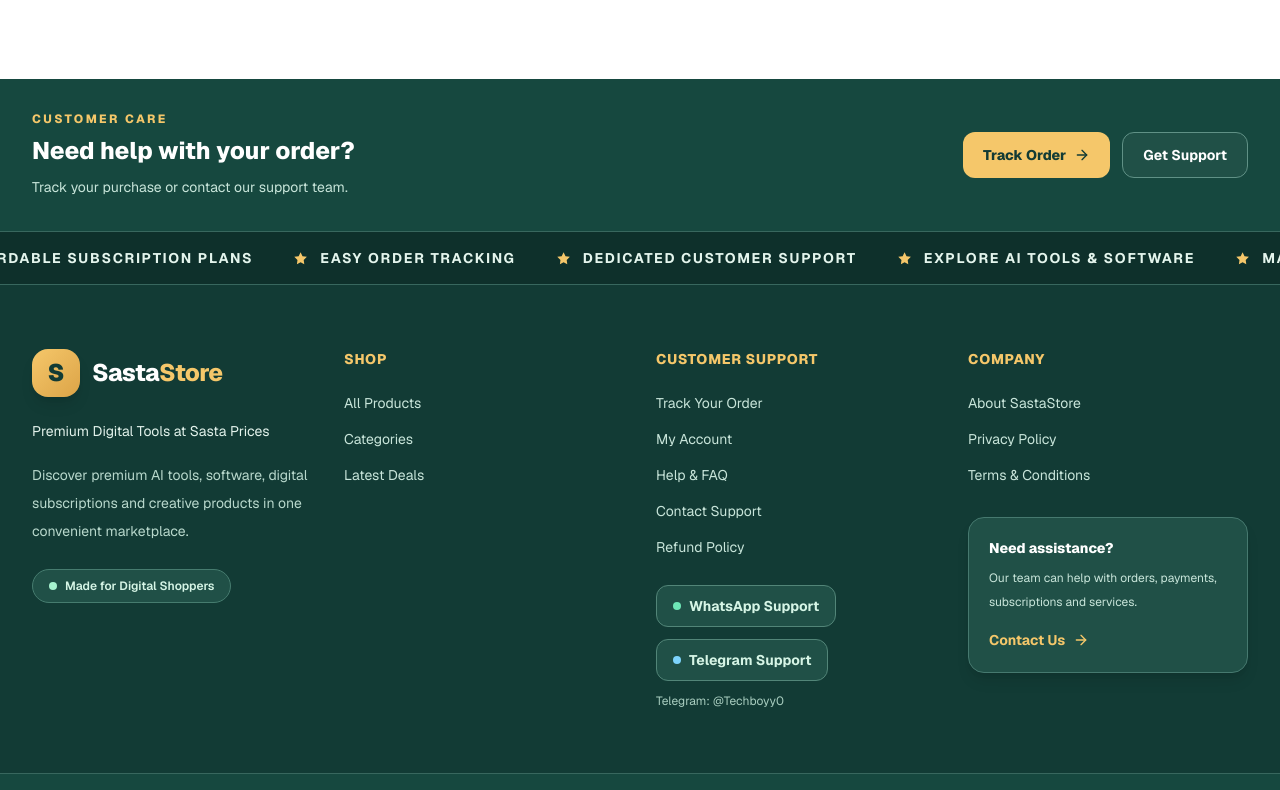
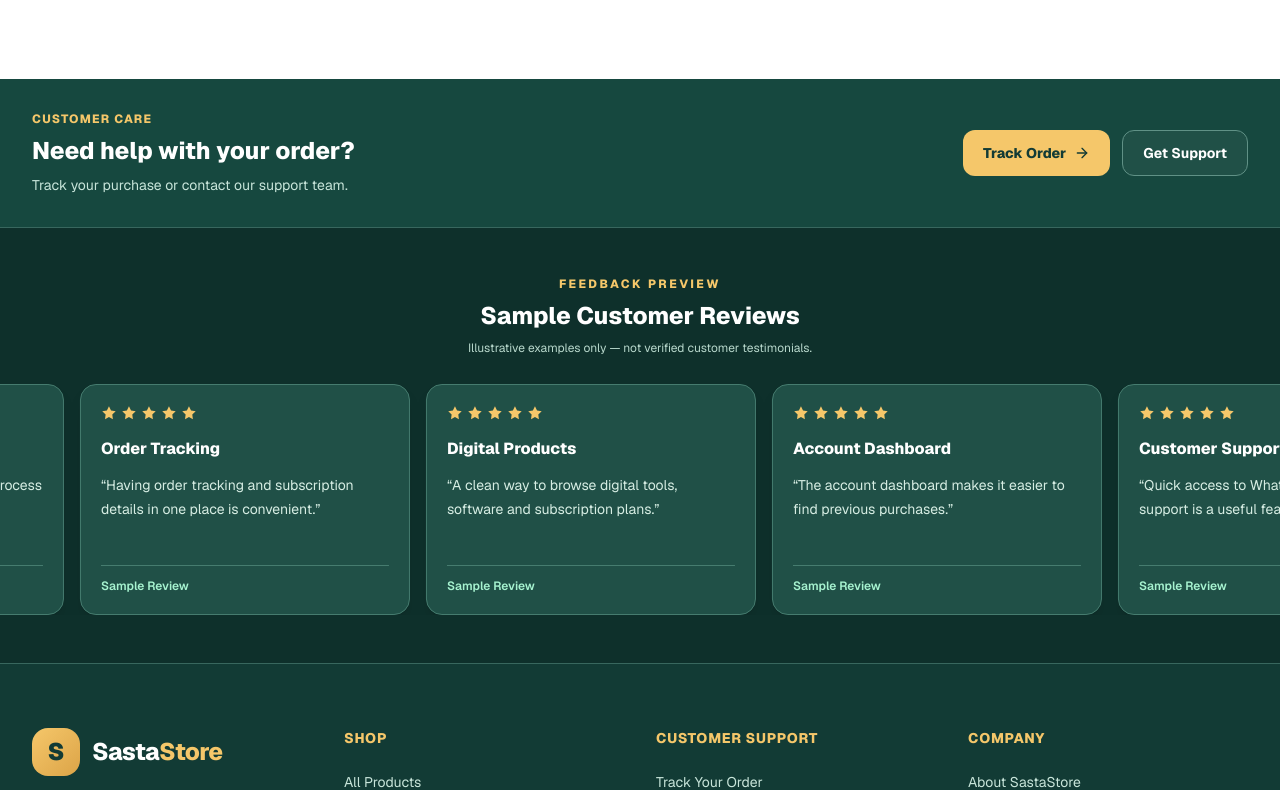
Before and after one commit to scottburchill51-beep/sastastore0, a Next.js app: page / in a window 1280 px wide. Shown: the part 5321-6111 px from the top of the page. Built offline with nearby package versions, Linux system fonts and the light colour scheme; no server answers; the database is empty.

Commit message:
Update Footer.tsx

```diff
--- a/src/components/layout/Footer.tsx
+++ b/src/components/layout/Footer.tsx
@@ -33,13 +33,29 @@ const whatsappChannelUrl =
 const facebookUrl =
   "https://www.facebook.com/share/1cbKHVxxJi/";
 
-const tickerMessages = [
-  "Premium Digital Products",
-  "Affordable Subscription Plans",
-  "Easy Order Tracking",
-  "Dedicated Customer Support",
-  "Explore AI Tools & Software",
-  "Manage Your Subscriptions",
+// These are illustrative examples, not actual customer reviews.
+// Replace with genuine customer feedback when available.
+const sampleReviews = [
+  {
+    title: "Easy Shopping",
+    text: "The product selection and checkout process are simple to understand.",
+  },
+  {
+    title: "Order Tracking",
+    text: "Having order tracking and subscription details in one place is convenient.",
+  },
+  {
+    title: "Digital Products",
+    text: "A clean way to browse digital tools, software and subscription plans.",
+  },
+  {
+    title: "Account Dashboard",
+    text: "The account dashboard makes it easier to find previous purchases.",
+  },
+  {
+    title: "Customer Support",
+    text: "Quick access to WhatsApp and Telegram support is a useful feature.",
+  },
 ];
 
 function FooterArrow() {
@@ -62,17 +78,25 @@ function FooterArrow() {
   );
 }
 
-function FooterStar() {
+function ReviewStars() {
   return (
+    <div
+      className="flex gap-1 text-[#F5C76A]"
+      aria-label="Decorative five-star illustration"
+    >
+      {Array.from({ length: 5 }, (_, index) => (
         <svg
-      width="15"
-      height="15"
+          key={index}
+          width="16"
+          height="16"
           viewBox="0 0 24 24"
           fill="currentColor"
           aria-hidden="true"
         >
           <path d="m12 2 3.1 6.3 7 1-5.1 5 .9 7-5.9-3.2-5.9 3.2.9-7-5.1-5 7-1L12 2Z" />
         </svg>
+      ))}
+    </div>
   );
 }
 
@@ -83,20 +107,20 @@ export function Footer() {
 
   return (
     <footer className="mt-auto overflow-hidden bg-[#123B35] text-white">
-      {/* SUPPORT BANNER */}
+      {/* CUSTOMER CARE BANNER */}
       <div className="border-b border-[#38675E] bg-[#16483F]">
         <Container>
           <div className="flex flex-col items-start justify-between gap-5 py-8 sm:flex-row sm:items-center">
             <div>
-              <p className="text-xs font-extrabold uppercase tracking-[0.2em] text-[#F5C76A]">
+              <p className="text-xs font-extrabold uppercase tracking-widest text-[#F5C76A]">
                 Customer Care
               </p>
 
-              <h2 className="mt-2 text-xl font-extrabold text-white sm:text-2xl">
+              <h2 className="mt-2 text-xl font-extrabold sm:text-2xl">
                 Need help with your order?
               </h2>
 
-              <p className="mt-2 text-sm leading-6 text-[#C8E5DA]">
+              <p className="mt-2 text-sm text-[#C8E5DA]">
                 Track your purchase or contact our support team.
               </p>
             </div>
@@ -104,7 +128,7 @@ export function Footer() {
             <div className="flex w-full flex-wrap gap-3 sm:w-auto">
               <Link
                 href="/track"
-                className="inline-flex items-center justify-center gap-2 rounded-xl bg-[#F5C76A] px-5 py-3 text-sm font-extrabold text-[#123B35] transition hover:bg-[#FFE09B]"
+                className="inline-flex items-center gap-2 rounded-xl bg-[#F5C76A] px-5 py-3 text-sm font-extrabold text-[#123B35] transition hover:bg-[#FFE09B]"
               >
                 Track Order
                 <FooterArrow />
@@ -112,7 +136,7 @@ export function Footer() {
 
               <Link
                 href="/contact"
-                className="inline-flex items-center justify-center rounded-xl border border-[#609186] bg-[#205047] px-5 py-3 text-sm font-bold text-white transition hover:bg-[#2A6258]"
+                className="rounded-xl border border-[#609186] bg-[#205047] px-5 py-3 text-sm font-bold text-white transition hover:bg-[#2A6258]"
               >
                 Get Support
               </Link>
@@ -121,36 +145,66 @@ export function Footer() {
         </Container>
       </div>
 
-      {/* MOVING PROMOTIONAL TICKER */}
-      <div
-        className="overflow-hidden border-b border-[#38675E] bg-[#0E302B] py-4"
-        aria-label="SastaStore marketplace highlights"
+      {/* MOVING SAMPLE REVIEW CARDS */}
+      <section
+        aria-labelledby="footer-reviews-title"
+        className="border-b border-[#38675E] bg-[#0E302B] py-12"
       >
-        <div className="sastastore-footer-marquee flex w-max">
+        <Container>
+          <div className="mb-7 text-center">
+            <p className="text-xs font-extrabold uppercase tracking-[0.2em] text-[#F5C76A]">
+              Feedback Preview
+            </p>
+
+            <h2
+              id="footer-reviews-title"
+              className="mt-2 text-2xl font-extrabold text-white"
+            >
+              Sample Customer Reviews
+            </h2>
+
+            <p className="mt-2 text-xs text-[#B8D8CC]">
+              Illustrative examples only — not verified
+              customer testimonials.
+            </p>
+          </div>
+        </Container>
+
+        <div className="overflow-hidden">
+          <div className="sastastore-review-track flex w-max">
             {[0, 1].map((copy) => (
               <div
                 key={copy}
-              className="flex shrink-0 items-center gap-10 pr-10"
+                className="flex shrink-0 gap-4 pr-4"
                 aria-hidden={copy === 1 ? true : undefined}
               >
-              {tickerMessages.map((message, index) => (
-                <div
+                {sampleReviews.map((review, index) => (
+                  <article
                     key={`${copy}-${index}`}
-                  className="flex shrink-0 items-center gap-3"
+                    className="flex w-[280px] shrink-0 flex-col rounded-2xl border border-[#467C6F] bg-[#205047] p-5 shadow-lg shadow-black/10 sm:w-[330px]"
                   >
-                  <span className="text-[#F5C76A]">
-                    <FooterStar />
-                  </span>
+                    <ReviewStars />
 
-                  <span className="whitespace-nowrap text-xs font-bold uppercase tracking-[0.12em] text-[#E4F5ED] sm:text-sm">
-                    {message}
-                  </span>
+                    <h3 className="mt-4 text-base font-extrabold text-white">
+                      {review.title}
+                    </h3>
+
+                    <p className="mt-3 min-h-[72px] text-sm leading-6 text-[#D6EDE3]">
+                      &ldquo;{review.text}&rdquo;
+                    </p>
+
+                    <div className="mt-5 border-t border-[#467C6F] pt-3">
+                      <p className="text-xs font-semibold text-[#A7F3D0]">
+                        Sample Review
+                      </p>
                     </div>
+                  </article>
                 ))}
               </div>
             ))}
           </div>
         </div>
+      </section>
 
       {/* MAIN FOOTER */}
       <Container>
@@ -161,18 +215,13 @@ export function Footer() {
               href="/"
               className="inline-flex items-center gap-3"
             >
-              <span className="flex h-12 w-12 items-center justify-center rounded-2xl bg-gradient-to-br from-[#F5C76A] to-[#DCA447] text-2xl font-black text-[#123B35] shadow-lg shadow-black/10">
+              <span className="flex h-12 w-12 items-center justify-center rounded-2xl bg-gradient-to-br from-[#F5C76A] to-[#DCA447] text-2xl font-black text-[#123B35]">
                 S
               </span>
 
               <span className="text-2xl font-extrabold tracking-tight">
-                <span className="text-white">
-                  Sasta
-                </span>
-
-                <span className="text-[#F5C76A]">
-                  Store
-                </span>
+                <span className="text-white">Sasta</span>
+                <span className="text-[#F5C76A]">Store</span>
               </span>
             </Link>
 
@@ -188,7 +237,6 @@ export function Footer() {
 
             <div className="mt-6 inline-flex items-center gap-2 rounded-full border border-[#467C6F] bg-[#205047] px-4 py-2">
               <span className="h-2 w-2 rounded-full bg-[#A7F3D0]" />
-
               <span className="text-xs font-semibold text-[#D6F5E6]">
                 Made for Digital Shoppers
               </span>
@@ -206,7 +254,7 @@ export function Footer() {
                 <Link
                   key={item.href}
                   href={item.href}
-                  className="w-fit text-sm text-[#C8E5DA] transition-colors hover:text-[#F5C76A]"
+                  className="w-fit text-sm text-[#C8E5DA] transition hover:text-[#F5C76A]"
                 >
                   {item.label}
                 </Link>
@@ -225,7 +273,7 @@ export function Footer() {
                 <Link
                   key={item.href}
                   href={item.href}
-                  className="w-fit text-sm text-[#C8E5DA] transition-colors hover:text-[#F5C76A]"
+                  className="w-fit text-sm text-[#C8E5DA] transition hover:text-[#F5C76A]"
                 >
                   {item.label}
                 </Link>
@@ -270,14 +318,14 @@ export function Footer() {
                 <Link
                   key={item.href}
                   href={item.href}
-                  className="w-fit text-sm text-[#C8E5DA] transition-colors hover:text-[#F5C76A]"
+                  className="w-fit text-sm text-[#C8E5DA] transition hover:text-[#F5C76A]"
                 >
                   {item.label}
                 </Link>
               ))}
             </div>
 
-            <div className="mt-8 rounded-2xl border border-[#46796F] bg-[#205047] p-5 shadow-lg shadow-black/10">
+            <div className="mt-8 rounded-2xl border border-[#46796F] bg-[#205047] p-5">
               <p className="text-sm font-extrabold text-white">
                 Need assistance?
               </p>
@@ -289,7 +337,7 @@ export function Footer() {
 
               <Link
                 href="/contact"
-                className="mt-4 inline-flex items-center gap-2 text-sm font-bold text-[#F5C76A] transition hover:text-[#FFE09B]"
+                className="mt-4 inline-flex items-center gap-2 text-sm font-bold text-[#F5C76A] hover:text-[#FFE09B]"
               >
                 Contact Us
                 <FooterArrow />
@@ -299,7 +347,7 @@ export function Footer() {
         </div>
       </Container>
 
-      {/* SOCIAL CONNECTIONS */}
+      {/* SOCIAL LINKS */}
       <div className="border-t border-[#38675E] bg-[#16483F]">
         <Container>
           <div className="flex flex-col justify-between gap-5 py-7 md:flex-row md:items-center">
@@ -318,7 +366,7 @@ export function Footer() {
                 href={whatsappChannelUrl}
                 target="_blank"
                 rel="noopener noreferrer"
-                className="inline-flex items-center justify-center rounded-xl border border-[#528578] bg-[#205047] px-4 py-2.5 text-xs font-bold text-white transition hover:bg-[#2B6459]"
+                className="rounded-xl border border-[#528578] bg-[#205047] px-4 py-2.5 text-xs font-bold text-white hover:bg-[#2B6459]"
               >
                 WhatsApp Channel
               </a>
@@ -327,7 +375,7 @@ export function Footer() {
                 href={facebookUrl}
                 target="_blank"
                 rel="noopener noreferrer"
-                className="inline-flex items-center justify-center rounded-xl border border-[#528578] bg-[#205047] px-4 py-2.5 text-xs font-bold text-white transition hover:bg-[#2B6459]"
+                className="rounded-xl border border-[#528578] bg-[#205047] px-4 py-2.5 text-xs font-bold text-white hover:bg-[#2B6459]"
               >
                 Facebook
               </a>
@@ -336,7 +384,7 @@ export function Footer() {
         </Container>
       </div>
 
-      {/* BOTTOM FOOTER */}
+      {/* COPYRIGHT */}
       <div className="border-t border-[#38675E] bg-[#0E302B]">
         <Container>
           <div className="flex flex-col items-center justify-between gap-4 py-6 text-center sm:flex-row sm:text-left">
@@ -348,21 +396,21 @@ export function Footer() {
             <div className="flex flex-wrap items-center justify-center gap-5">
               <Link
                 href="/privacy"
-                className="text-xs text-[#C8E5DA] transition hover:text-[#F5C76A]"
+                className="text-xs text-[#C8E5DA] hover:text-[#F5C76A]"
               >
                 Privacy
               </Link>
 
               <Link
                 href="/terms"
-                className="text-xs text-[#C8E5DA] transition hover:text-[#F5C76A]"
+                className="text-xs text-[#C8E5DA] hover:text-[#F5C76A]"
               >
                 Terms
               </Link>
 
               <Link
                 href="/refund-policy"
-                className="text-xs text-[#C8E5DA] transition hover:text-[#F5C76A]"
+                className="text-xs text-[#C8E5DA] hover:text-[#F5C76A]"
               >
                 Refunds
               </Link>
@@ -371,9 +419,9 @@ export function Footer() {
         </Container>
       </div>
 
-      {/* SMOOTH MOVING TEXT ANIMATION */}
+      {/* MOVING REVIEW CARD ANIMATION */}
       <style>{`
-        @keyframes sastastore-footer-scroll {
+        @keyframes sastastore-reviews-scroll {
           from {
             transform: translateX(0);
           }
@@ -382,17 +430,17 @@ export function Footer() {
           }
         }
 
-        .sastastore-footer-marquee {
-          animation: sastastore-footer-scroll 35s linear infinite;
+        .sastastore-review-track {
+          animation: sastastore-reviews-scroll 45s linear infinite;
           will-change: transform;
         }
 
-        .sastastore-footer-marquee:hover {
+        .sastastore-review-track:hover {
           animation-play-state: paused;
         }
 
         @media (prefers-reduced-motion: reduce) {
-          .sastastore-footer-marquee {
+          .sastastore-review-track {
             animation: none;
           }
         }
```
Lines whose indentation alone changed are shown as unchanged.
